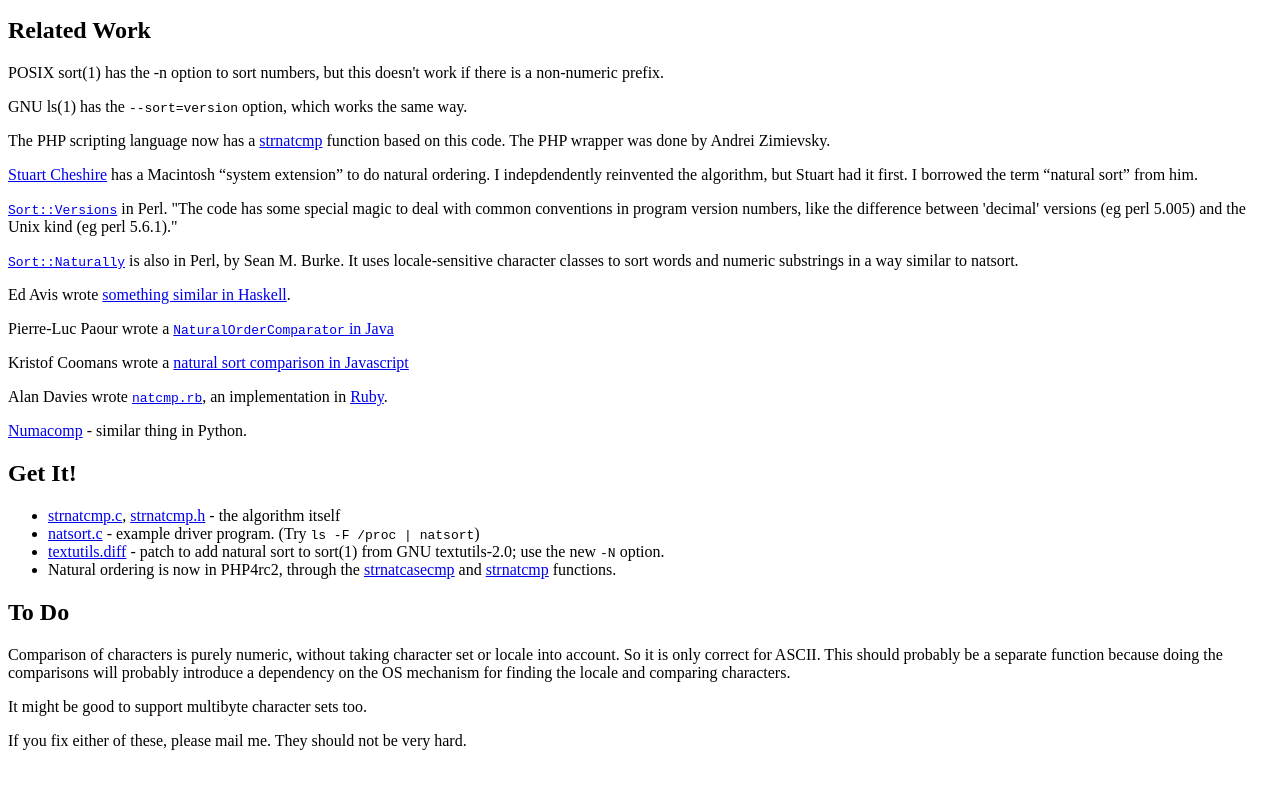
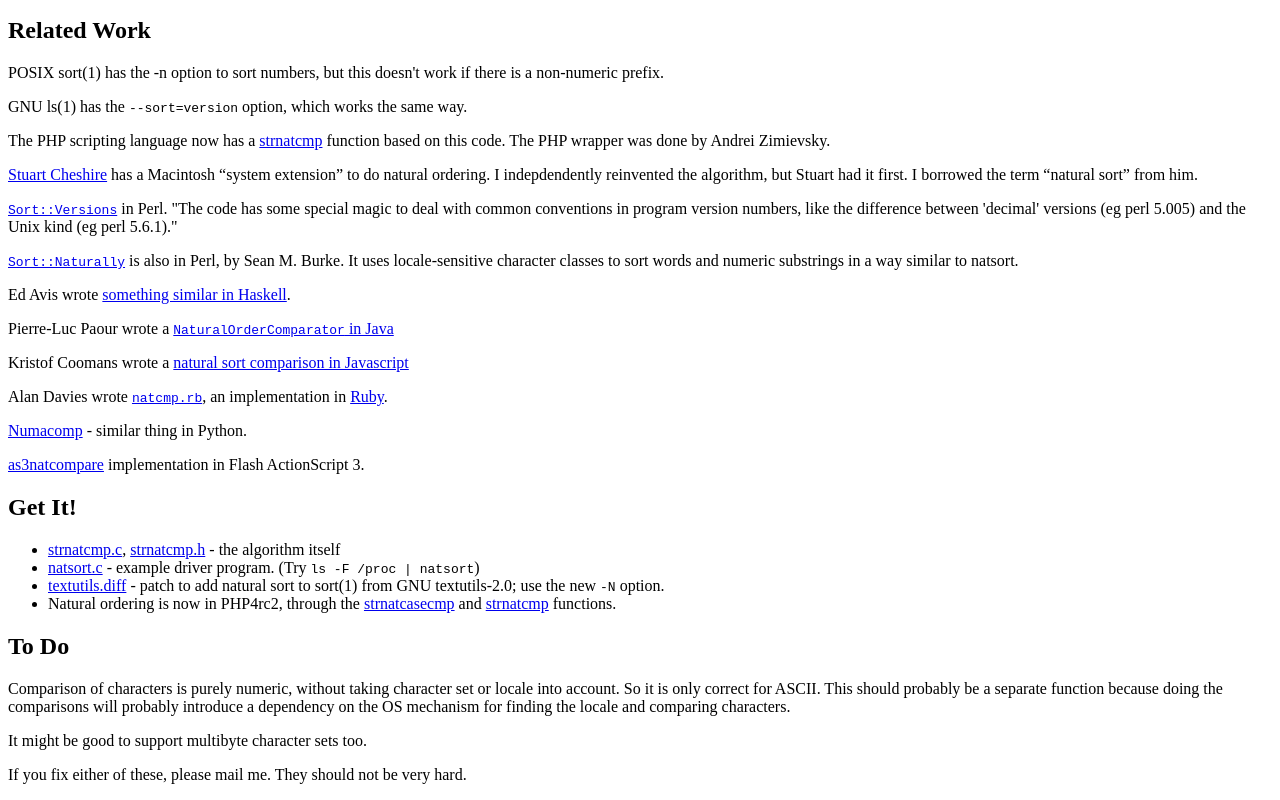
Before and after one commit to sourcefrog/natsort, a plain HTML site: page index.html in a window 1280 px wide. Shown: the part 1043-1843 px from the top of the page. Before the commit the page ends 1809 px from the top, so only its background shows below. Drawn offline with Linux system fonts and the light colour scheme.

Commit message:
link to flash support
Ignore-this: 3151d45ce27e47d1db0727db5304923

darcs-hash:20140421081240-64408-ceaff0399695b282c7e8b4b67893b225eea9dcdc

```diff
--- a/index.html
+++ b/index.html
@@ -163,6 +163,8 @@ reimplement the idea fom scratch in any language.
     <p><a href="http://sourceforge.net/projects/numacomp">Numacomp</a>
     - similar thing in Python.
 
+    <p><a href="http://code.google.com/p/as3natcompare/">as3natcompare</a>
+      implementation in Flash ActionScript 3.
 
 <h2>Get It!</h2>
 
```
